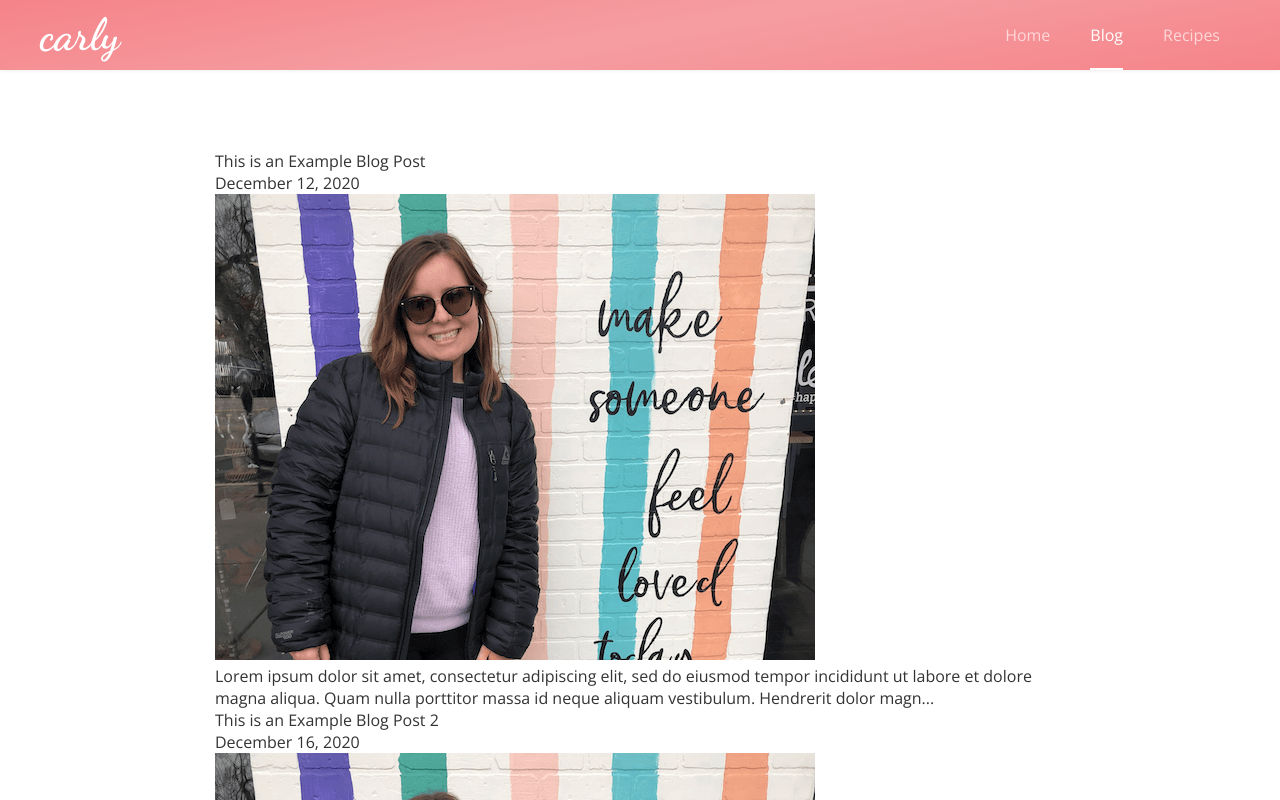
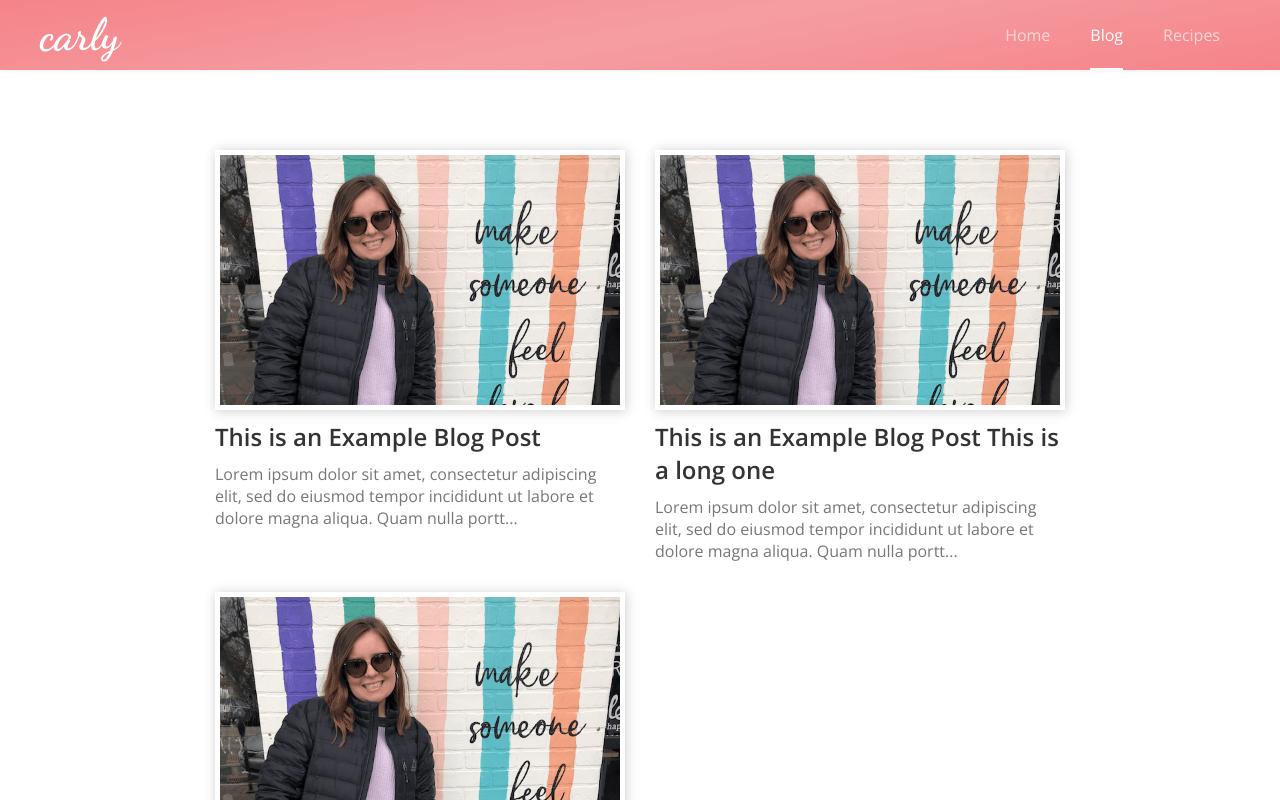
Before and after one commit to s-fletcher/carly-blog, a React (Create React App) app: page /blog in a window 1280 px wide. Shown: the top 800 px of the page. Built offline with nearby package versions, Linux system fonts and the light colour scheme.

Commit message:
Add blog section with previews

```diff
--- a/src/blog-posts/blog-posts.ts
+++ b/src/blog-posts/blog-posts.ts
@@ -16,6 +16,12 @@ const blogPosts: BlogPost[] = [
     contentUrl: require('./example-blog-post.md'),
   },
   {
+    title:      'This is an Example Blog Post This is a long one',
+    date:       'December 16, 2020',
+    image:      require('./images/example-image.png'),
+    contentUrl: require('./example-blog-post.md'),
+  },
+  {
     title:      'This is an Example Blog Post 2',
     date:       'December 16, 2020',
     image:      require('./images/example-image.png'),
--- /dev/null
+++ b/src/components/BlogPreview.tsx
@@ -0,0 +1,25 @@
+import React from 'react';
+import '../styles/blog-preview.scss';
+
+export type BlogPreviewProps = {
+    title: string;
+    image: string;
+    preview: string;
+  }
+
+/**
+ * Blog preview shown in the blog gallery
+ */
+const BlogPreview = ({ title, image, preview }: BlogPreviewProps): JSX.Element => (
+  <div id="blog-preview">
+    <div className="image-border">
+      <div className="image-container" style={{ backgroundImage: `url(${image})` }}>
+        {/* <img src={image} alt={title} /> */}
+      </div>
+    </div>
+    <h2>{title}</h2>
+    <p>{preview}</p>
+  </div>
+);
+
+export default BlogPreview;
--- a/src/styles/_constants.scss
+++ b/src/styles/_constants.scss
@@ -7,5 +7,6 @@ $gray: #767676;
 $content-width: calc(100vw - 60px);
 $content-max-width: 850px;
 $content-top-margin: 80px;
+$content-mobile-top-margin: 50px;
 
 $hamburger-menu-width: 190px;
--- /dev/null
+++ b/src/styles/blog-preview.scss
@@ -0,0 +1,22 @@
+@import './constants.scss';
+
+#blog-preview {
+  .image-border {
+    .image-container {
+      background-position: center 10%;
+      background-size: cover;
+      height: 30vw;
+      max-height: 250px;
+      min-height: 200px;
+      overflow: hidden;
+    }
+  }
+
+  h2 {
+    margin: 10px 0;
+  }
+
+  p {
+    color: $gray;
+  }
+}
--- a/src/styles/blog.scss
+++ b/src/styles/blog.scss
@@ -5,6 +5,10 @@
   justify-content: center;
 
   .container {
+    display: grid;
+    grid-column-gap: 30px;
+    grid-row-gap: 30px;
+    grid-template-columns: auto auto;
     margin-top: $content-top-margin;
     max-width: $content-max-width;
     width: $content-width;
@@ -18,6 +22,9 @@
 
   @media only screen and (max-width: 700px) {
     .container {
+      grid-template-columns: auto;
+      margin-top: $content-mobile-top-margin;
+
       .content {
         align-items: center;
         display: block;
--- a/src/styles/home.scss
+++ b/src/styles/home.scss
@@ -40,7 +40,7 @@
 
   @media only screen and (max-width: 700px) {
     .container {
-      margin-top: 50px;
+      margin-top: $content-mobile-top-margin;
 
       .content {
         align-items: center;
--- a/src/styles/recipes.scss
+++ b/src/styles/recipes.scss
@@ -13,6 +13,11 @@
       align-items: center;
       display: flex;
       justify-content: space-between;
+
+      p {
+        color: $gray;
+        font-style: italic;
+      }
     }
   }
 
--- a/src/styles/socials.scss
+++ b/src/styles/socials.scss
@@ -16,4 +16,8 @@
   a:hover {
     transform: scale(1.15);
   }
+
+  @media only screen and (max-width: 700px) {
+    margin: $content-mobile-top-margin 0;
+  }
 }
--- a/src/views/Blog.tsx
+++ b/src/views/Blog.tsx
@@ -2,23 +2,17 @@ import React, { useEffect, useState } from 'react';
 import '../styles/blog.scss';
 // import marked from 'marked';
 import blogPosts, { BlogPost } from '../blog-posts/blog-posts';
-
-type PostPreview = {
-  title: string;
-  date: string;
-  image: string;
-  preview: string;
-}
+import BlogPreview, { BlogPreviewProps } from '../components/BlogPreview';
 
 /**
  * Gallery of blog posts
  */
 const Blog: React.FC = () => {
-  const [postData, setPostData] = useState<PostPreview[]>([]);
+  const [postData, setPostData] = useState<BlogPreviewProps[]>([]);
 
   useEffect(() => {
     /**
-     * Get post data
+     * Get post data from content url on front end
      */
     async function getPostData(post: BlogPost): Promise<void> {
       let preview = 'test';
@@ -26,7 +20,7 @@ const Blog: React.FC = () => {
       await fetch(post.contentUrl)
         .then((res) => res.text())
         .then((text) => {
-          preview = `${text.substr(0, 200).replace('# ', '')}...`;
+          preview = `${text.substr(0, 140).replace('# ', '')}...`;
         });
 
       const newData = postData.concat({
@@ -42,23 +36,10 @@ const Blog: React.FC = () => {
     }
   }, [postData]);
 
-  /**
-   * Renders a preview for a single blog post
-   */
-  const renderPostPreview = (post: PostPreview): JSX.Element => (
-    <div key={post.title}>
-      <p>{post.title}</p>
-      <p>{post.date}</p>
-      <img src={post.image} alt={post.title} />
-      {/* eslint-disable-next-line react/no-danger */}
-      <div dangerouslySetInnerHTML={{ __html: post.preview }} />
-    </div>
-  );
-
   return (
     <div id="blog">
       <div className="container">
-        {postData.map((post) => renderPostPreview(post))}
+        {postData.map((post) => <BlogPreview {...post} />)}
       </div>
     </div>
   );
--- a/src/views/Recipes.tsx
+++ b/src/views/Recipes.tsx
@@ -8,7 +8,7 @@ const Recipes: React.FC = () => (
   <div id="recipes">
     <div className="container">
       <div className="content">
-        <p>Recipes</p>
+        <p>It's quiet here...</p>
       </div>
     </div>
   </div>
```
